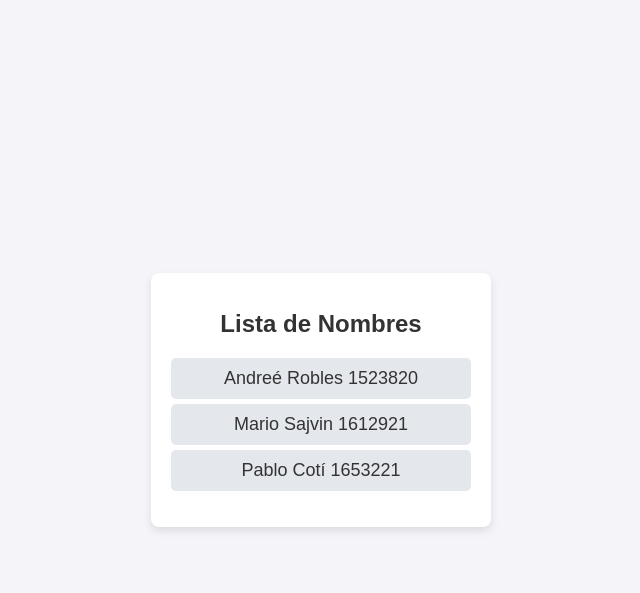
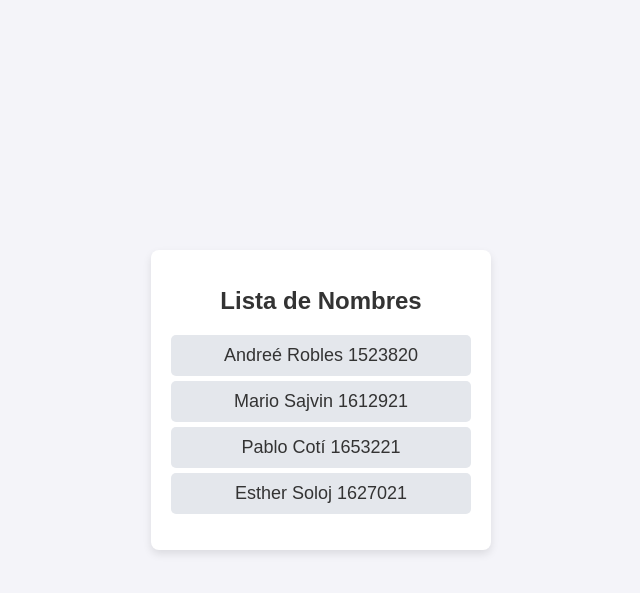
Before and after one commit to PabloCoti/proyecto_so_2, a Django app: page /polls/ in a window 1280 px wide. Shown: the top 593 px of the page, without its empty margins (319-959 px from the left). Run offline with Django 3.2, Linux system fonts and the light colour scheme.

Commit message:
Nombre y carnet

```diff
--- a/polls/templates/polls/index.html
+++ b/polls/templates/polls/index.html
@@ -52,6 +52,7 @@
             <li>Andreé Robles 1523820</li>
             <li>Mario Sajvin  1612921</li>
             <li>Pablo Cotí    1653221</li>
+            <li>Esther Soloj  1627021</li>
         </ol>
     </div>
 </body>
```
